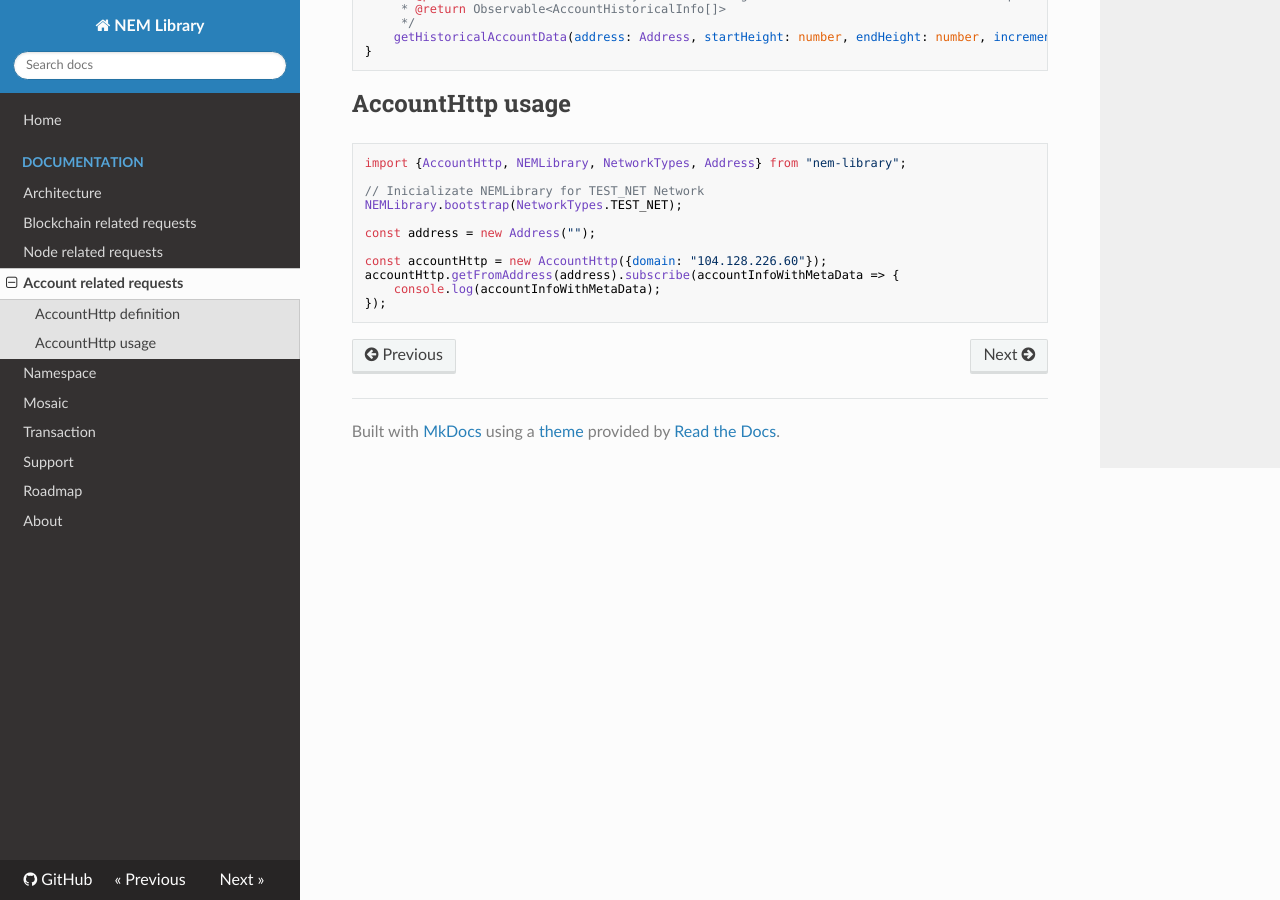
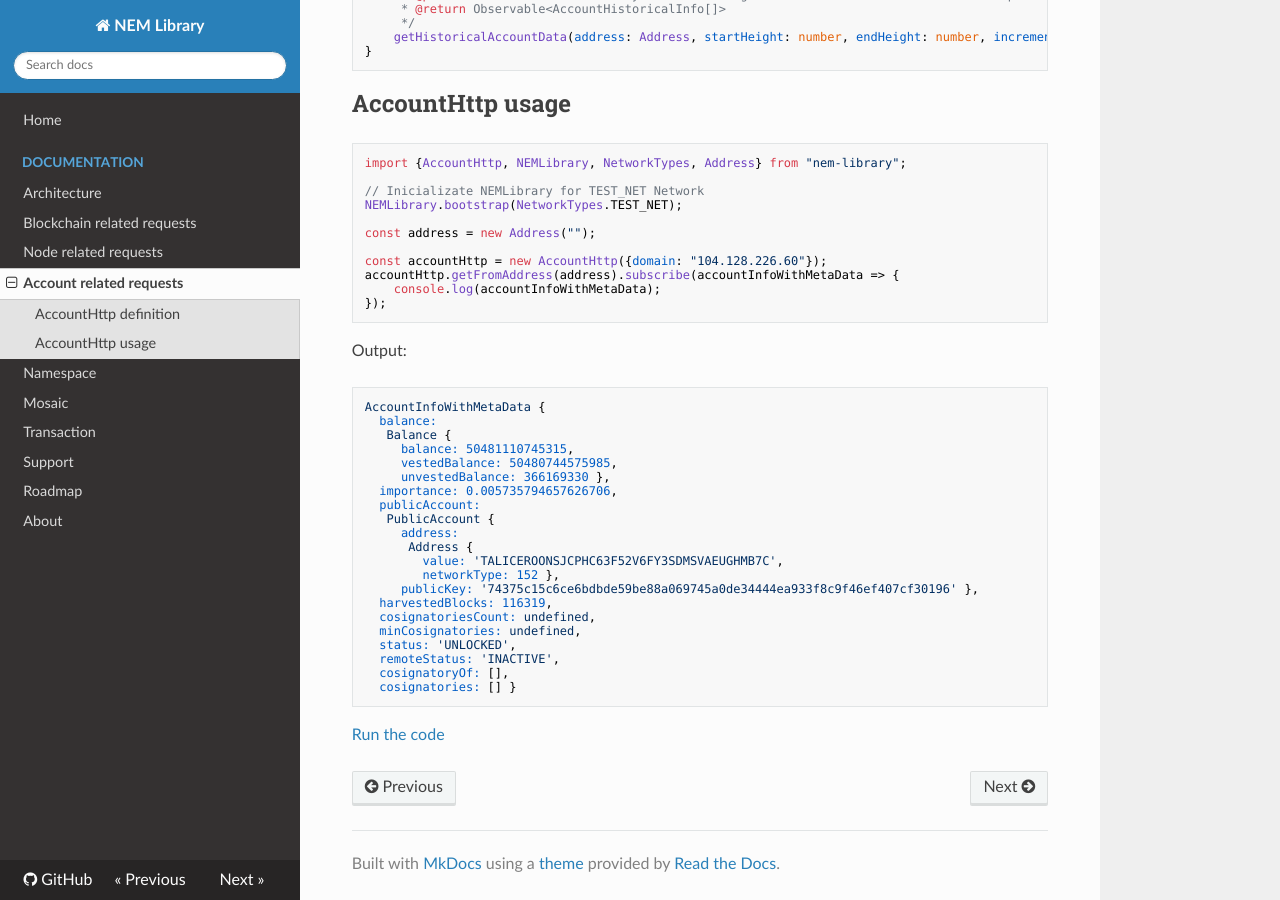
Before and after one commit to takahser/nem-library-docs, an MkDocs documentation site: the page built from docs/documentation/account.md, in a window 1280 px wide and 900 px high, scrolled down 2999 px. Built offline with MkDocs 1.6.1, drawn with Linux system fonts in a browser that asks for light colours; nearby versions of some CDN libraries; old or Windows-style settings are respelled for this version of MkDocs.

Commit message:
ADDED Account example output

````diff
--- a/docs/documentation/account.md
+++ b/docs/documentation/account.md
@@ -188,3 +188,31 @@ accountHttp.getFromAddress(address).subscribe(accountInfoWithMetaData => {
     console.log(accountInfoWithMetaData);
 });
 ```
+
+Output:
+
+```
+AccountInfoWithMetaData {
+  balance:
+   Balance {
+     balance: 50481110745315,
+     vestedBalance: 50480744575985,
+     unvestedBalance: 366169330 },
+  importance: 0.005735794657626706,
+  publicAccount:
+   PublicAccount {
+     address:
+      Address {
+        value: 'TALICEROONSJCPHC63F52V6FY3SDMSVAEUGHMB7C',
+        networkType: 152 },
+     publicKey: '74375c15c6ce6bdbde59be88a069745a0de34444ea933f8c9f46ef407cf30196' },
+  harvestedBlocks: 116319,
+  cosignatoriesCount: undefined,
+  minCosignatories: undefined,
+  status: 'UNLOCKED',
+  remoteStatus: 'INACTIVE',
+  cosignatoryOf: [],
+  cosignatories: [] }
+```
+
+[Run the code](https://github.com/aleixmorgadas/nem-library-examples/blob/master/concepts/account/AccountHttpExample.ts)
````
